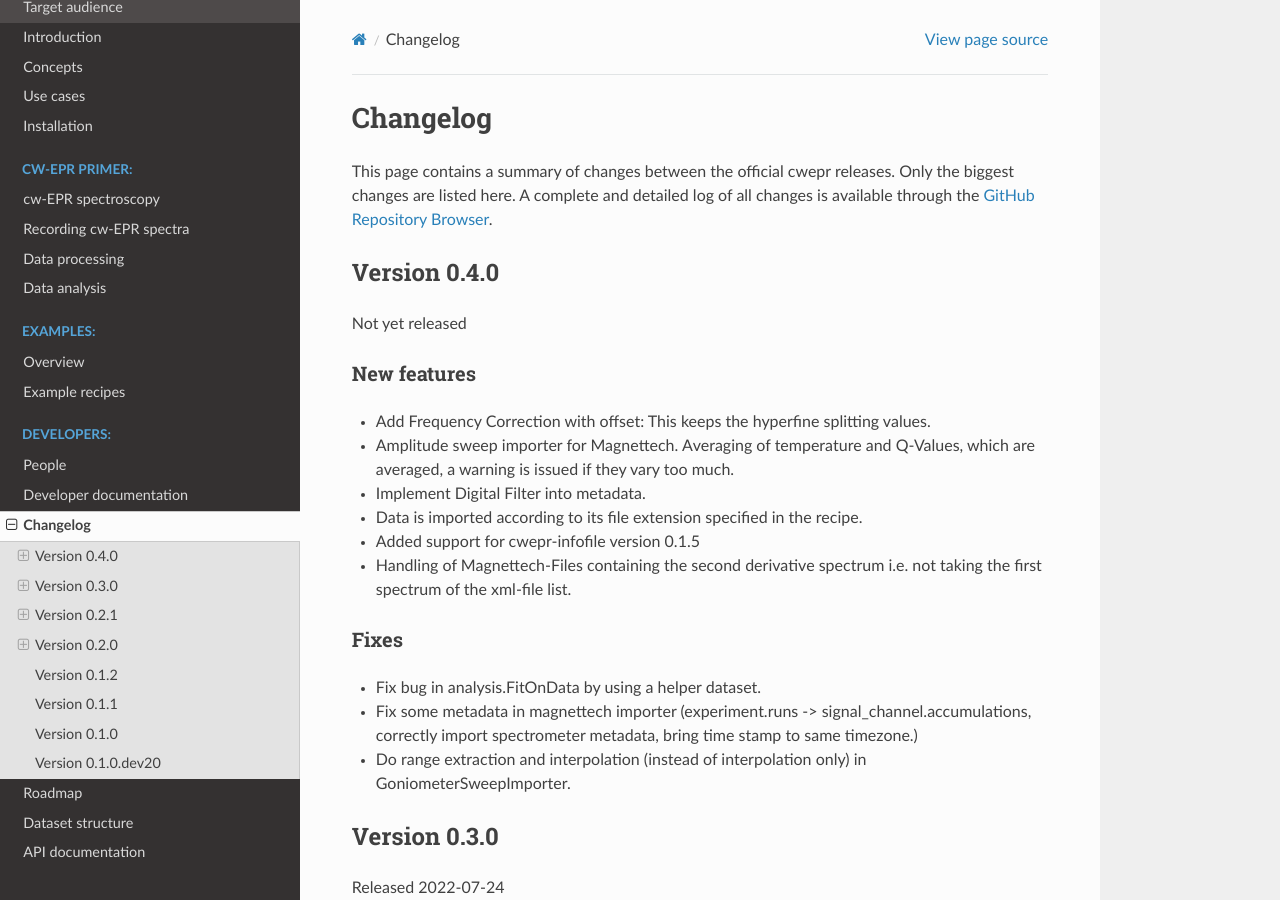
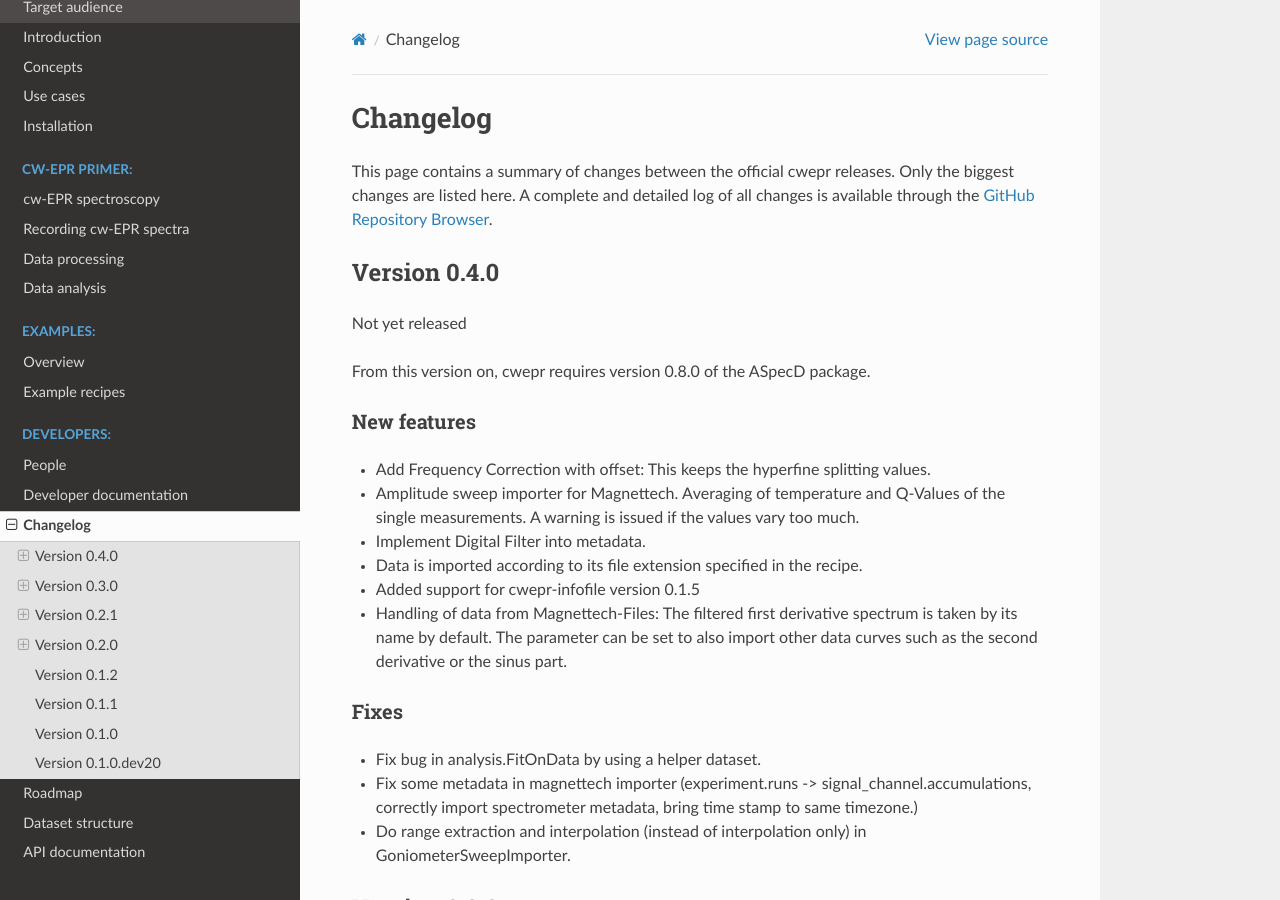
Before and after one commit to tillbiskup/cwepr, a Sphinx documentation site: the page built from docs/changelog.rst, in a window 1280 px wide and 900 px high. Built offline with Sphinx 7.4.7 and the Read the Docs theme 2.0.0, drawn with Linux system fonts in a browser that asks for light colours.

Commit message:
Update changelog

```diff
--- a/docs/changelog.rst
+++ b/docs/changelog.rst
@@ -9,12 +9,14 @@ Version 0.4.0
 
 Not yet released
 
+From this version on, cwepr requires version 0.8.0 of the ASpecD package.
+
 New features
 ------------
 
 * Add Frequency Correction with offset: This keeps the hyperfine splitting values.
 
-* Amplitude sweep importer for Magnettech. Averaging of temperature and Q-Values, which are averaged, a warning is issued if they vary too much.
+* Amplitude sweep importer for Magnettech. Averaging of temperature and Q-Values of the single measurements. A warning is issued if the values vary too much.
 
 * Implement Digital Filter into metadata.
 
@@ -22,8 +24,7 @@ New features
 
 * Added support for cwepr-infofile version 0.1.5
 
-* Handling of Magnettech-Files containing the second derivative spectrum i.e. not taking the first spectrum of the xml-file list.
-
+* Handling of data from Magnettech-Files: The filtered first derivative spectrum is taken by its name by default. The parameter can be set to also import other data curves such as the second derivative or the sinus part.
 
 
 Fixes
@@ -34,6 +35,7 @@ Fixes
 * Fix some metadata in magnettech importer (experiment.runs -> signal_channel.accumulations, correctly import spectrometer metadata, bring time stamp to same timezone.)
 
 * Do range extraction and interpolation (instead of interpolation only) in GoniometerSweepImporter.
+
 
 
 Version 0.3.0
```
Also changed, not shown: 1 other file.
